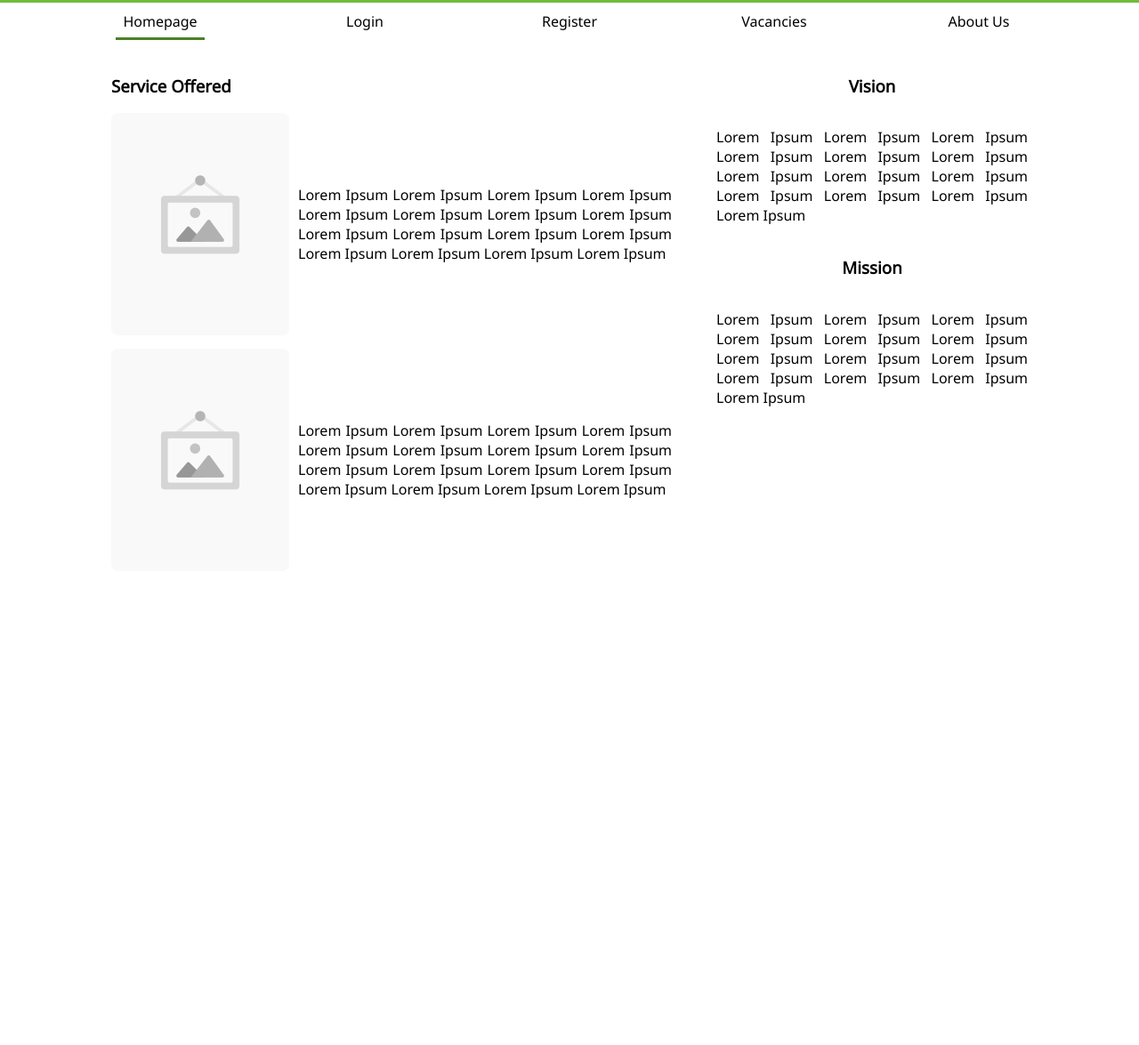
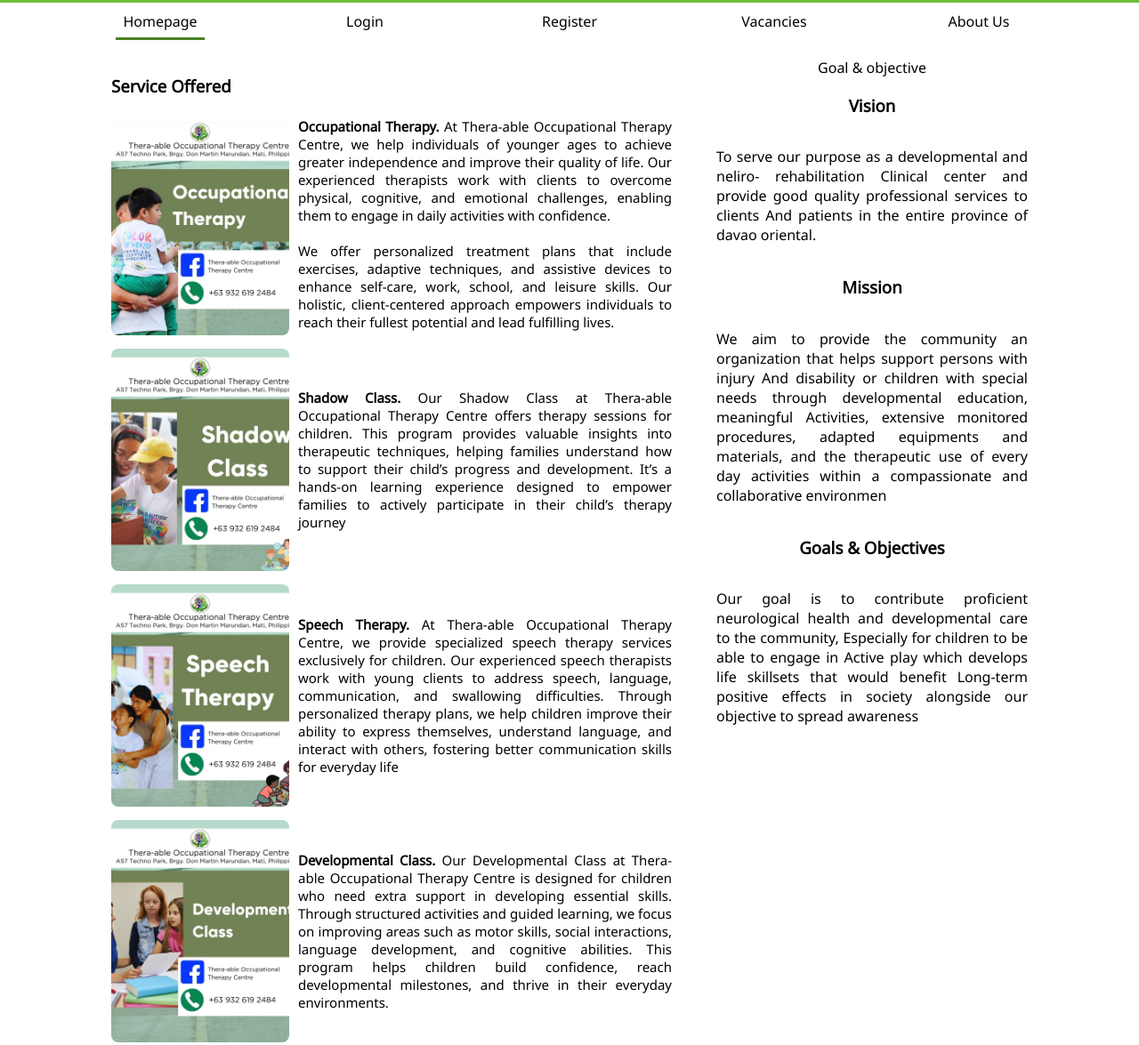
Before and after one commit to TherapySystem/therapy-system, a website: page src/views/home.html in a window 1280 px wide. Shown: the part 80-1255 px from the top of the page at 89% size. Before the commit the page ends 800 px from the top, so only its background shows below. Drawn offline with Linux system fonts and the light colour scheme.

Commit message:
Fixed improvements and changes for contents

```diff
--- a/src/public/css/about-us.css
+++ b/src/public/css/about-us.css
@@ -18,21 +18,25 @@
 
 .service-item {
     display: flex;
-    flex-direction: row;
-    width: 45vw;
+    flex-direction: column;
+    width: 80vw;
 }
 
 .service-image {
-    background-image: url('/images/placeholder.jpg');
-    background-position: center;
+    width: 800px;
+    height: 500px;
     background-size: cover;
-    min-width: 150px;
-    min-height: 150px;
-    border-radius: 8px;
+    background-repeat: no-repeat;
+    border-radius: 24px;
+    box-shadow: 0 0 10px rgba(0, 0, 0, 0.5);
+    padding: 20px;
+    margin-bottom: 30px;
+    align-self: center;
 }
 
 .service-details {
     padding-left: 10px;
+    font-size: 24px;
 }
 
 @media (max-width: 769px) {
--- a/src/public/css/home.css
+++ b/src/public/css/home.css
@@ -64,4 +64,5 @@
     margin: 0;
     padding-inline: 10px;
     text-align: justify;
+    font-size: 15px;
 }
--- a/src/public/css/vacancies.css
+++ b/src/public/css/vacancies.css
@@ -29,7 +29,7 @@
     display: flex;
     justify-content: center;
     align-items: center;
-    text-align: center;
+    text-align: left;
     padding-left: 20px;
 }
 
--- a/src/server.js
+++ b/src/server.js
@@ -209,6 +209,7 @@ app.put('/get-child-appointments', async (req, res) => {
 app.put('/get-child-by-id', async (req, res) => {
     const { childId } = req.body;
     const childInfo = snapshotParser.snapshotParseObject(await childrenApi.getChildById(childId));
+    console.log(childInfo);
     const therapistInfo = snapshotParser.snapshotParseObject(await accountsApi.getAccountById(childInfo.therapistId));
     childInfo.therapistName = therapistInfo.name;
     res.send(childInfo);
--- a/src/views/home.html
+++ b/src/views/home.html
@@ -47,21 +47,61 @@
     </div>
 
     <div class="main-container">
-        <div class="vision-mission-section">
+        <div class="vision-mission-section">Goal & objective
             <h3>Vision</h3>
-            <p>Lorem Ipsum Lorem Ipsum Lorem Ipsum Lorem Ipsum Lorem Ipsum Lorem Ipsum Lorem Ipsum Lorem Ipsum Lorem Ipsum Lorem Ipsum Lorem Ipsum Lorem Ipsum Lorem Ipsum </p>
+            <p>To serve our purpose as a developmental and neliro- rehabilitation
+                Clinical center and provide good quality professional services to clients
+                And patients in the entire province of davao oriental.</p>
             <h3>Mission</h3>
-            <p>Lorem Ipsum Lorem Ipsum Lorem Ipsum Lorem Ipsum Lorem Ipsum Lorem Ipsum Lorem Ipsum Lorem Ipsum Lorem Ipsum Lorem Ipsum Lorem Ipsum Lorem Ipsum Lorem Ipsum </p>
+            <p>We aim to provide the community an organization that helps support persons with injury
+                And disability or children with special needs through developmental education, meaningful
+                Activities, extensive monitored procedures, adapted equipments and materials, and the therapeutic
+                 use of every day activities within a compassionate and collaborative environmen</p>
+            <h3>Goals & Objectives</h3>
+            <p>Our goal is to contribute proficient neurological
+                health and developmental care to the community,
+               Especially for children to be able to engage in
+               Active play which develops life skillsets that would benefit
+               Long-term positive effects in society alongside our objective to spread awareness</p>
         </div>
         <div class="service-section">
             <h3>Service Offered</h3>
             <div class="service-item">
-                <div class="image-placeholder"></div>
-                <p>Lorem Ipsum Lorem Ipsum Lorem Ipsum Lorem Ipsum Lorem Ipsum Lorem Ipsum Lorem Ipsum Lorem Ipsum Lorem Ipsum Lorem Ipsum Lorem Ipsum Lorem Ipsum Lorem Ipsum Lorem Ipsum Lorem Ipsum Lorem Ipsum </p>
+                <div class="image-placeholder" style="background-image: url('/images/Occupational  Therapy.jpg');"></div>
+                <p><b>Occupational Therapy. </b>At Thera-able Occupational Therapy Centre, we help individuals of younger ages to achieve
+                    greater independence and improve their quality of life. Our experienced therapists work with
+                    clients to overcome physical, cognitive, and emotional challenges, enabling them to engage in
+                    daily activities with confidence.
+                    <br>
+                    <br>
+                    We offer personalized treatment plans that include exercises, adaptive techniques, and assistive
+                    devices to enhance self-care, work, school, and leisure skills. Our holistic, client-centered
+                    approach empowers individuals to reach their fullest potential and lead fulfilling lives.
+                    </p>
             </div>
             <div class="service-item">
-                <div class="image-placeholder"></div>
-                <p>Lorem Ipsum Lorem Ipsum Lorem Ipsum Lorem Ipsum Lorem Ipsum Lorem Ipsum Lorem Ipsum Lorem Ipsum Lorem Ipsum Lorem Ipsum Lorem Ipsum Lorem Ipsum Lorem Ipsum Lorem Ipsum Lorem Ipsum Lorem Ipsum </p>
+                <div class="image-placeholder" style="background-image: url('/images/Shadow  Class .jpg');"></div>
+                <p><b>Shadow Class. </b>Our Shadow Class at Thera-able Occupational Therapy Centre offers therapy sessions for children.
+                    This program provides valuable insights into therapeutic techniques, helping families understand
+                    how to support their child’s progress and development. It’s a hands-on learning experience designed
+                    to empower families to actively participate in their child’s therapy journey</p>
+            </div>
+            <div class="service-item">
+                <div class="image-placeholder" style="background-image: url('/images/Speech Therapy.jpg');"></div>
+                <p><b>Speech Therapy. </b>At Thera-able Occupational Therapy Centre, we provide specialized speech therapy services
+                    exclusively for children. Our experienced speech therapists work with young clients to address
+                    speech, language, communication, and swallowing difficulties. Through personalized therapy plans,
+                    we help children improve their ability to express themselves, understand language, and interact with
+                    others, fostering better communication skills for everyday life</p>
+            </div>
+            <div class="service-item">
+                <div class="image-placeholder" style="background-image: url('/images/Developmental  Class .jpg');"></div>
+                <p><b>Developmental Class. </b>Our Developmental Class at Thera-able Occupational Therapy Centre is designed for children who
+                    need extra support in developing essential skills. Through structured activities and guided learning,
+                    we focus on improving areas such as motor skills, social interactions, language development, and
+                    cognitive abilities. This program helps children build confidence, reach developmental milestones,
+                    and thrive in their everyday environments.
+                    </p>
             </div>
         </div>
     </div>
```
Also changed, not shown: src/views/about_us.html (+8 -27 lines), src/views/login.html (+1 -0 lines), src/views/vacancies.html (+19 -11 lines), src/public/images/Developmental  Class .jpg (added), src/public/images/Hiring.jpg (added), src/public/images/Occupational  Therapy.jpg (added), src/public/images/Shadow  Class .jpg (added), src/public/images/Speech Therapy.jpg (added), src/public/images/about_us.jpg (added).
